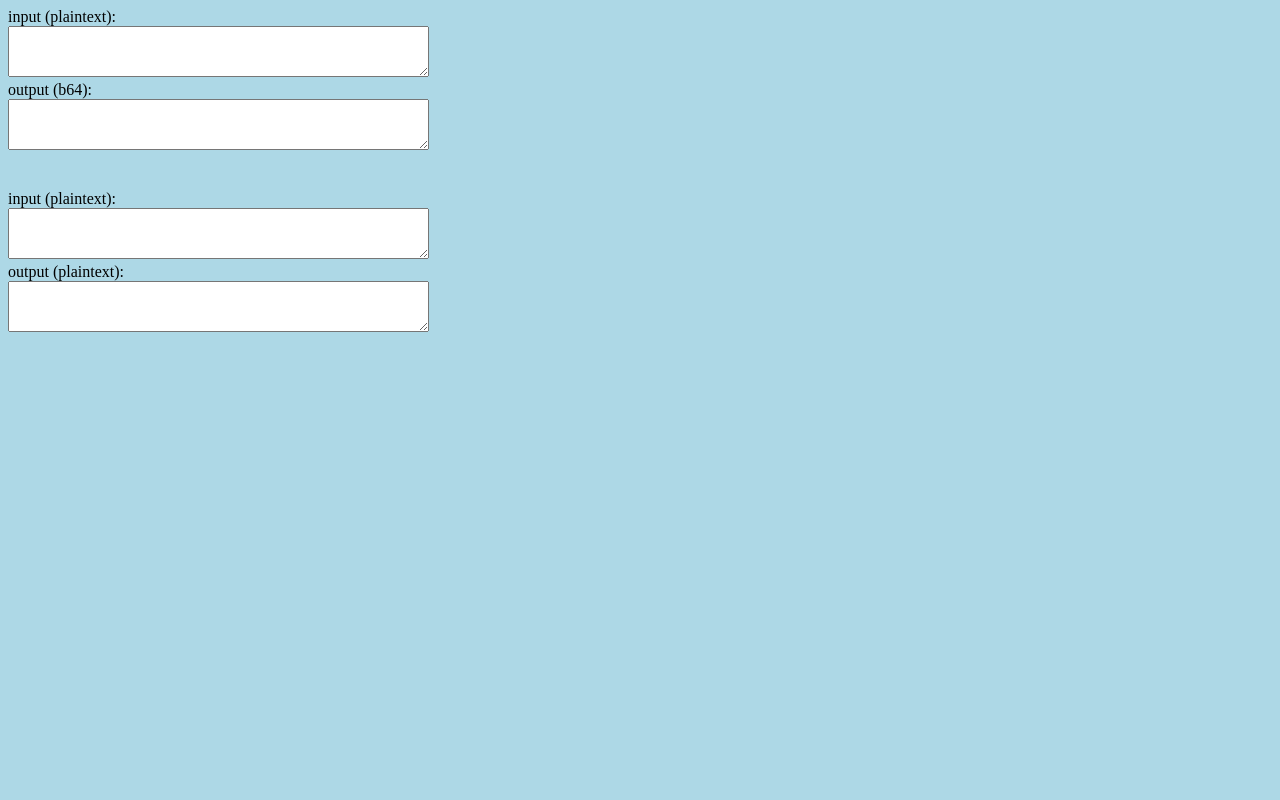
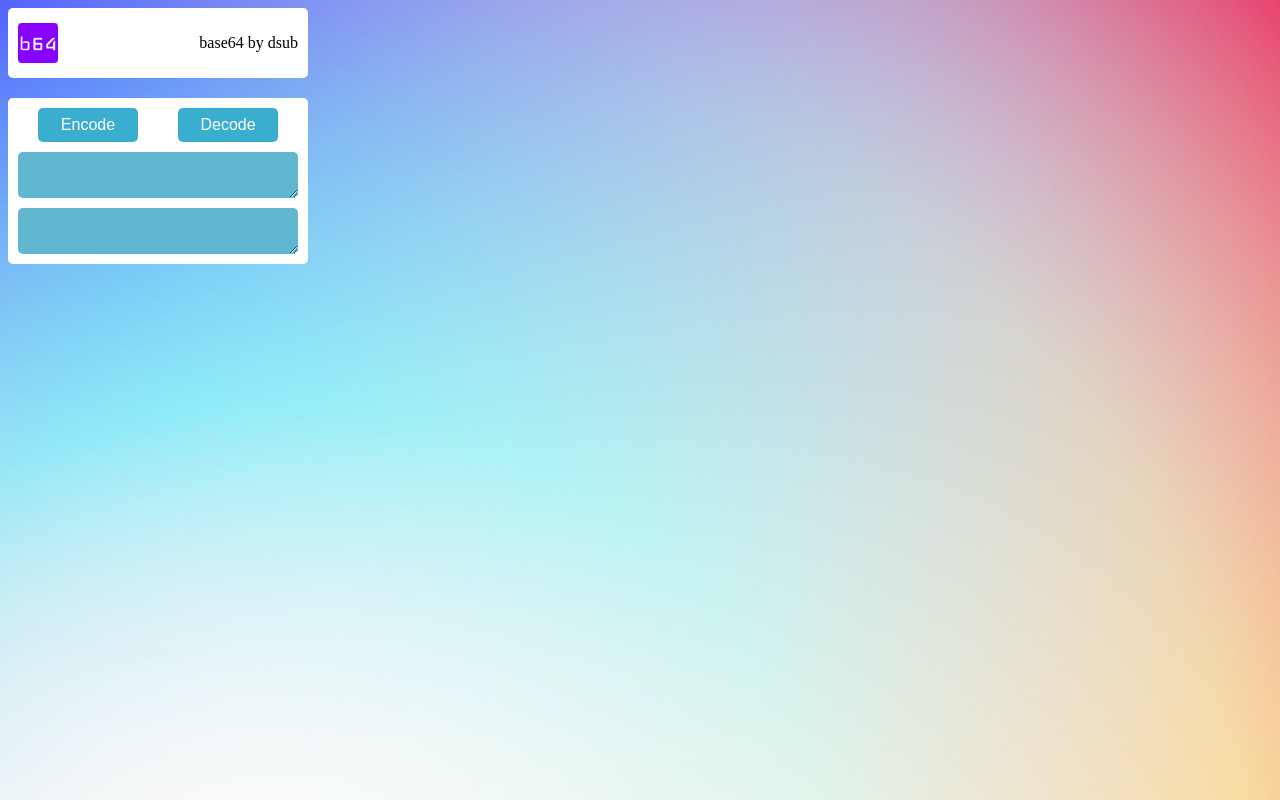
Before and after one commit to DmitriiSubpp/DataDecodeExtension, a browser extension: page index.html in a window 1280 px wide. Drawn offline with Linux system fonts and the light colour scheme.

Commit message:
Add files via upload
functionality and design update

```diff
--- a/b64.js
+++ b/b64.js
@@ -1,12 +1,18 @@
-let plaintext = document.getElementById('pl');
-let b64       = document.getElementById('base64');
-let res_b64   = document.getElementById('b64Result');
-let res_pt    = document.getElementById('ptResult');
+'use strict'
 
-plaintext.oninput = function(){
-    res_b64.innerHTML = btoa(plaintext.value);
+let encodeBtn = document.getElementById('encodeBtn');
+let decodeBtn = document.getElementById('decodeBtn');
+
+encodeBtn.onclick = function() {
+  let text_input  = document.getElementById('inp');
+  let text_result = document.getElementById('res');
+  if (text_input.value) {  text_result.innerHTML = btoa(text_input.value); }
+  else { text_result.innerHTML = 'NULL'; }
 }
 
-b64.oninput = function(){
-    res_pt.innerHTML = atob(b64.value);
+decodeBtn.onclick = function() {
+  let text_input  = document.getElementById('inp');
+  let text_result = document.getElementById('res');
+  if (text_input.value) {  text_result.innerHTML = atob(text_input.value); }
+  else { text_result.innerHTML = 'NULL'; }
 }
--- a/index.html
+++ b/index.html
@@ -1,21 +1,21 @@
 <!doctype html>
 <html>
 <link rel="stylesheet" type="text/css" href="style.css">
+
   <body>
-    <div>input (plaintext):</div>
-    <textarea  name='plaintext' rows=3 cols='50' id='pl'></textarea>
-    <div>
-      <div>output (b64):</div>
-      <textarea  name='base64' rows=3 cols='50' id='b64Result'></textarea>
-    </div>
+    <header>
+      <div class='logo'></div>
+      <div class='name'>base64 by dsub</div>
+    </header>
+    <nav>
+      <div class='buttons'>
+        <button id='encodeBtn' class="encodeButton" type="button">Encode</button>
+        <button id='decodeBtn' class="decodeButton" type="button">Decode</button>
+      </div>
+      <textarea  name='plaintext' rows=2 cols='30' id='inp'></textarea>
+      <textarea  name='base64' rows=2 cols='30' id='res'></textarea>
+    </nav>
+    <script src="b64.js"></script>
 
-    <div><br><br>input (plaintext):</div>
-    <textarea name='base64' rows=3 cols= 50 id='base64'></textarea>
-    <div>
-      <div>output (plaintext):</div>
-      <textarea  name='plaintext' rows='3' cols='50' id='ptResult'></textarea>
-    </div>
-
-    <script src="b64.js"></script>
   </body>
 </html>
--- a/style.css
+++ b/style.css
@@ -1,5 +1,73 @@
 body {
+  display: flex;
   background-color: lightblue;
-  height: 450px;
-  width: 450px;
+  background-image: url(img/gradient.jpg);
+  height: 300px;
+  width: 300px;
+  flex-direction: column;
+
 }
+
+header {
+  text-align: center;
+  padding: 10px;
+  display: flex;
+  flex-direction: row;
+  justify-content: space-between;
+  align-items: center;
+  background-color: red;
+  border: 0;
+  border-radius: 5px;
+  height: 50px;
+  background-color: white;
+
+}
+
+.logo {
+  height: 40px;
+  width: 40px;
+  background-color: lightblue;
+  background-image: url(img/icon_512.png);
+  background-size: cover;
+}
+
+nav {
+  padding: 10px;
+  margin-top: 20px;
+  background-color: white;
+  border: 0;
+  border-radius: 5px;
+  display: flex;
+  flex-direction: column;
+  justify-content: space-between;
+}
+.buttons {
+  display: flex;
+  justify-content: space-around;
+}
+
+.encodeButton, .decodeButton {
+  appearance: none;
+  min-width: 100px;
+  border: 0;
+  border-radius: 5px;
+  background: #39AECF;
+  color: #fff;
+  padding: 8px 16px;
+  font-size: 16px;
+  cursor: pointer;
+}
+
+textarea {
+  margin-top: 10px;
+  border: 0;
+  border-radius: 5px;
+  background: #61B7CF;
+  color: #fff;
+  padding: 8px 16px;
+
+}
+
+.encodeButton:hover, .decodeButton:hover {
+  background: #1d49aa;
+}
```
Also changed, not shown: img/gradient.jpg (added), img/icon_512.png (added).
